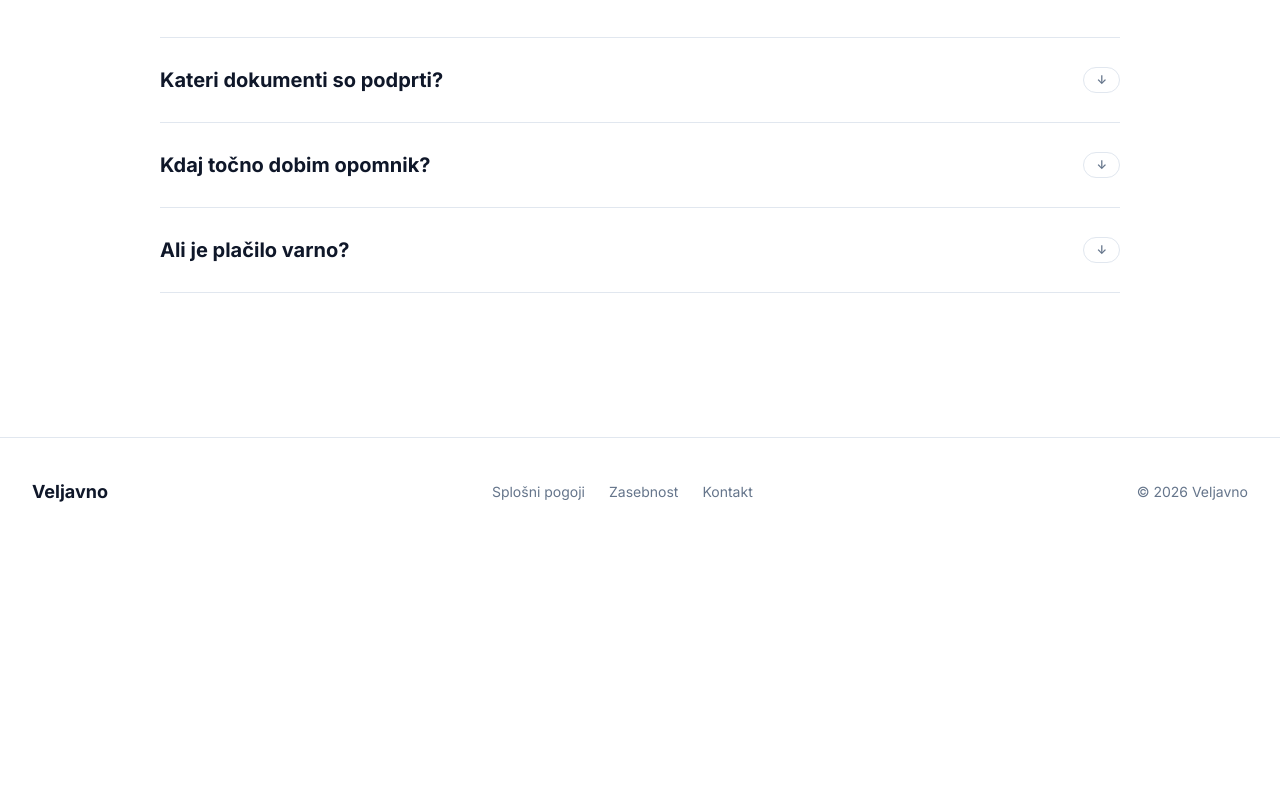
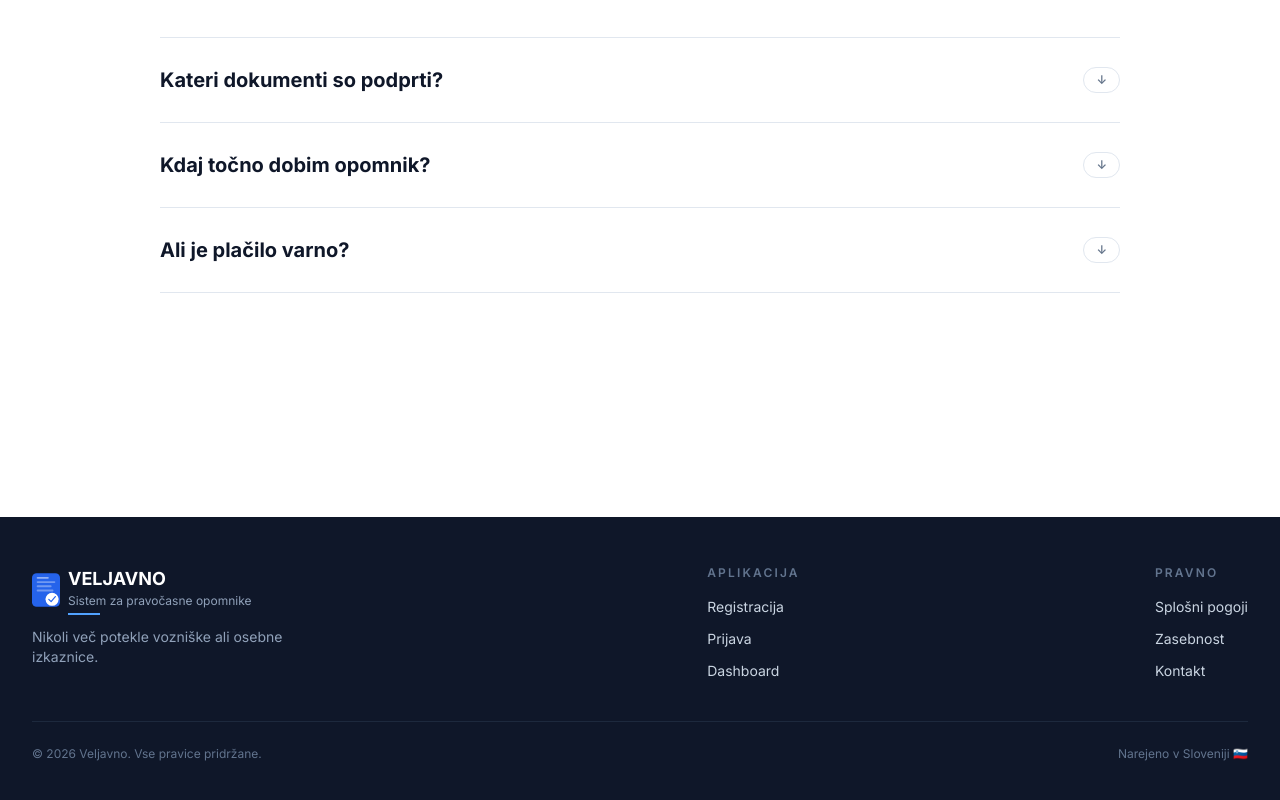
Before and after one commit to kristjandraksler/veljavno, a Next.js app: page / in a window 1280 px wide. Shown: the part 3467-4267 px from the top of the page. Before the commit the page ends 4013 px from the top, so only its background shows below. Built offline with nearby package versions, Linux system fonts and the light colour scheme; no server answers.

Commit message:
Posodobi footer z temnim ozadjem in logotipom

```diff
--- a/app/page.tsx
+++ b/app/page.tsx
@@ -92,8 +92,8 @@ export default function Home() {
             </svg>
             <div className="flex flex-col">
               <span className="font-display text-xl font-bold tracking-[0.08em] leading-tight">VELJAVNO</span>
-              <span className="text-xs text-muted-foreground hidden md:block">Sistem za pravočasne opomnike</span>
-              <div className="w-8 h-0.5 bg-primary mt-1 hidden md:block" />
+              <span className="text-xs text-muted-foreground">Sistem za pravočasne opomnike</span>
+              <div className="w-8 h-0.5 bg-primary mt-1" />
             </div>
           </a>
 
@@ -267,17 +267,52 @@ export default function Home() {
         </div>
       </section>
 
-      <footer className="border-t border-border py-10">
-        <div className="mx-auto flex max-w-7xl flex-col gap-4 px-5 text-sm text-muted-foreground md:flex-row md:items-center md:justify-between md:px-8">
-          <div className="font-display text-lg font-bold text-foreground">Veljavno</div>
-          <div className="flex gap-6">
-            <a href="/pogoji" className="hover:text-primary transition-colors">Splošni pogoji</a>
-            <a href="/zasebnost" className="hover:text-primary transition-colors">Zasebnost</a>
-            <a href="mailto:info@veljavno.si" className="hover:text-primary transition-colors">Kontakt</a>
+      <footer className="bg-foreground text-background mt-20">
+  <div className="mx-auto max-w-7xl px-5 md:px-8 py-12">
+    <div className="flex flex-col md:flex-row md:items-start md:justify-between gap-8">
+
+      <div>
+        <a href="/" className="flex items-center gap-2 mb-3">
+          <svg width="28" height="34" viewBox="0 0 60 72" fill="none" xmlns="http://www.w3.org/2000/svg">
+  <rect x="0" y="0" width="60" height="72" rx="10" fill="#2563eb"/>
+  <rect x="10" y="8" width="26" height="4" rx="2" fill="white" fillOpacity="0.5"/>
+  <rect x="10" y="17" width="40" height="4" rx="2" fill="white" fillOpacity="0.35"/>
+  <rect x="10" y="26" width="32" height="4" rx="2" fill="white" fillOpacity="0.35"/>
+  <rect x="10" y="35" width="36" height="4" rx="2" fill="white" fillOpacity="0.35"/>
+  <circle cx="43" cy="56" r="14" fill="white"/>
+  <path d="M36 56 L41 61 L50 50" stroke="#2563eb" strokeWidth="2.5" strokeLinecap="round" strokeLinejoin="round"/>
+</svg>
+          <div className="flex flex-col">
+            <span className="font-display text-lg font-bold text-white">VELJAVNO</span>
+            <span className="text-xs text-slate-400">Sistem za pravočasne opomnike</span>
+            <div className="w-8 h-0.5 bg-blue-400 mt-1" />
           </div>
-          <div>© 2026 Veljavno</div>
-        </div>
-      </footer>
+        </a>
+        <p className="text-sm text-slate-400 max-w-xs">Nikoli več potekle vozniške ali osebne izkaznice.</p>
+      </div>
+
+      <div className="flex flex-col gap-3">
+        <p className="text-xs font-semibold uppercase tracking-[0.18em] text-slate-500 mb-1">Aplikacija</p>
+        <a href="/registracija" className="text-sm text-slate-300 hover:text-white transition-colors">Registracija</a>
+        <a href="/prijava" className="text-sm text-slate-300 hover:text-white transition-colors">Prijava</a>
+        <a href="/dashboard" className="text-sm text-slate-300 hover:text-white transition-colors">Dashboard</a>
+      </div>
+
+      <div className="flex flex-col gap-3">
+        <p className="text-xs font-semibold uppercase tracking-[0.18em] text-slate-500 mb-1">Pravno</p>
+        <a href="/pogoji" className="text-sm text-slate-300 hover:text-white transition-colors">Splošni pogoji</a>
+        <a href="/zasebnost" className="text-sm text-slate-300 hover:text-white transition-colors">Zasebnost</a>
+        <a href="mailto:info@veljavno.si" className="text-sm text-slate-300 hover:text-white transition-colors">Kontakt</a>
+      </div>
+
+    </div>
+
+    <div className="border-t border-slate-800 mt-10 pt-6 flex flex-col sm:flex-row justify-between items-center gap-3">
+      <p className="text-xs text-slate-500">© 2026 Veljavno. Vse pravice pridržane.</p>
+      <p className="text-xs text-slate-500">Narejeno v Sloveniji 🇸🇮</p>
+    </div>
+  </div>
+</footer>
     </main>
   );
 }
```
